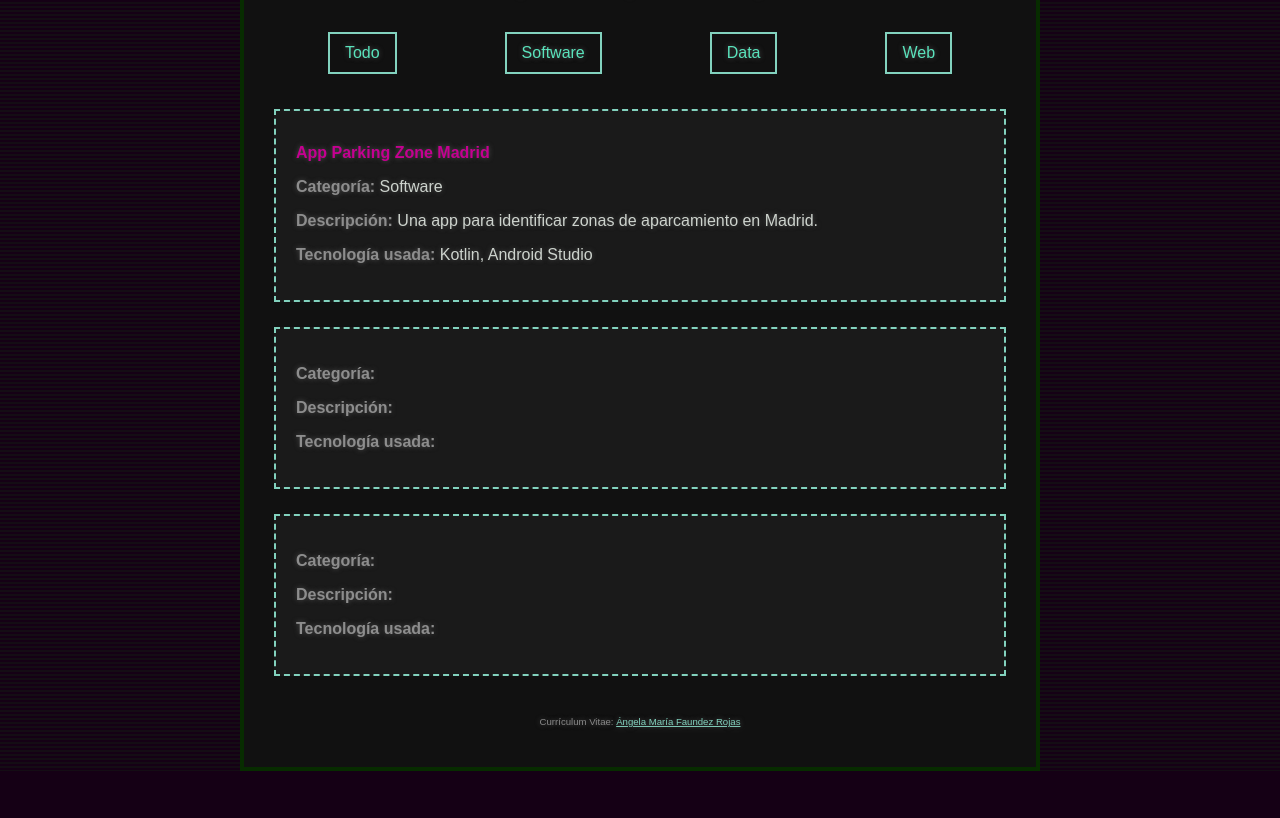
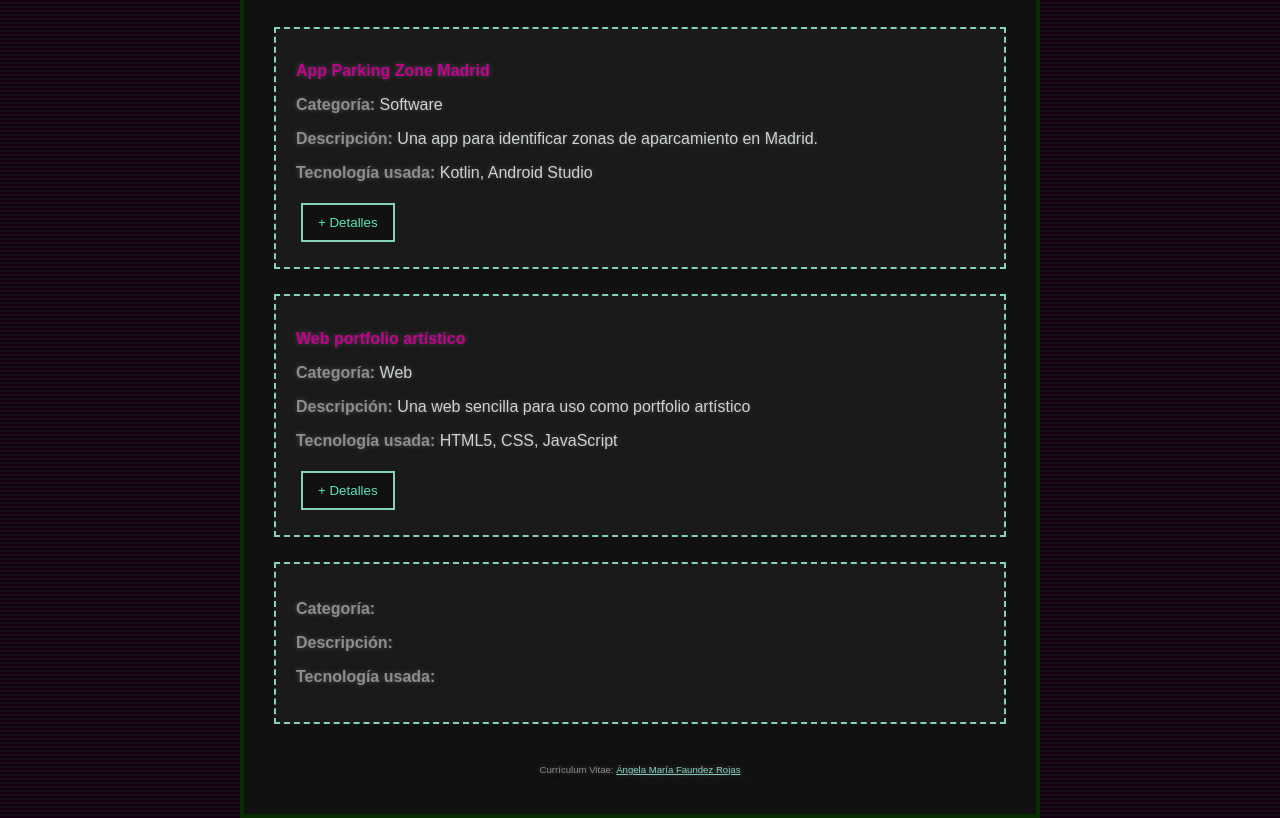
Before and after one commit to angelaroku/portfolio-angela-faundez-rojas, a plain HTML site: page porfolio.html in a window 1280 px wide. Shown: the part 108-926 px from the top of the page. Before the commit the page ends 879 px from the top, so only its background shows below. Drawn offline with Linux system fonts and the light colour scheme.

Commit message:
Agregando cambios en rama

```diff
--- a/porfolio.html
+++ b/porfolio.html
@@ -73,6 +73,23 @@
             text-shadow: none;
         }
 
+        .buttonDetalles {
+            background-color: #111;
+            border: 2px solid #82d2be;
+            font-family: 'Orbitron', sans-serif;
+            padding: 10px 15px;
+            color: #5ae3bc;
+            text-decoration: none;
+            transition: all 0.3s;
+            margin: 5px;
+        }
+
+        .buttonDetalles:hover {
+            background-color: #82d2be;
+            color: #111;
+            text-shadow: none;
+        }
+
         .proyecto {
             background-color: #1a1a1a;
             padding: 20px;
@@ -123,26 +140,29 @@
             <h1>PROYECTOS PRINCIPALES</h1>
             <p class="subtitulo">Ángela Faundez - Programadora & Artista Digital</p>
         </header>
-
+        <!--
         <nav class="menu">
             <a href="">Todo</a>
             <a href="">Software</a>
             <a href="">Data</a>
             <a href="">Web</a>
         </nav>
+        -->
 
         <section class="proyecto" id="proyecto1">
             <h2>App Parking Zone Madrid</h2>
             <p><strong class="tipoP">Categoría:</strong> Software</p>
             <p><strong class="tipoP">Descripción:</strong> Una app para identificar zonas de aparcamiento en Madrid.</p>
             <p><strong class="tipoP">Tecnología usada:</strong> Kotlin, Android Studio</p>
+            <button class="buttonDetalles"> + Detalles</button>
         </section>
 
         <section class="proyecto" id="proyecto2">
-            <h2></h2>
-            <p><strong class="tipoP">Categoría:</strong> </p>
-            <p><strong class="tipoP">Descripción:</strong> </p>
-            <p><strong class="tipoP">Tecnología usada:</strong> </p>
+            <h2>Web portfolio artístico</h2>
+            <p><strong class="tipoP">Categoría:</strong> Web</p>
+            <p><strong class="tipoP">Descripción:</strong> Una web sencilla para uso como portfolio artístico</p>
+            <p><strong class="tipoP">Tecnología usada:</strong> HTML5, CSS, JavaScript</p>
+            <button class="buttonDetalles"> + Detalles</button>
         </section>
 
         <section class="proyecto" id="proyecto3">
```
Also changed, not shown: contacto.html (+4 -4 lines), index.html (+5 -0 lines).
